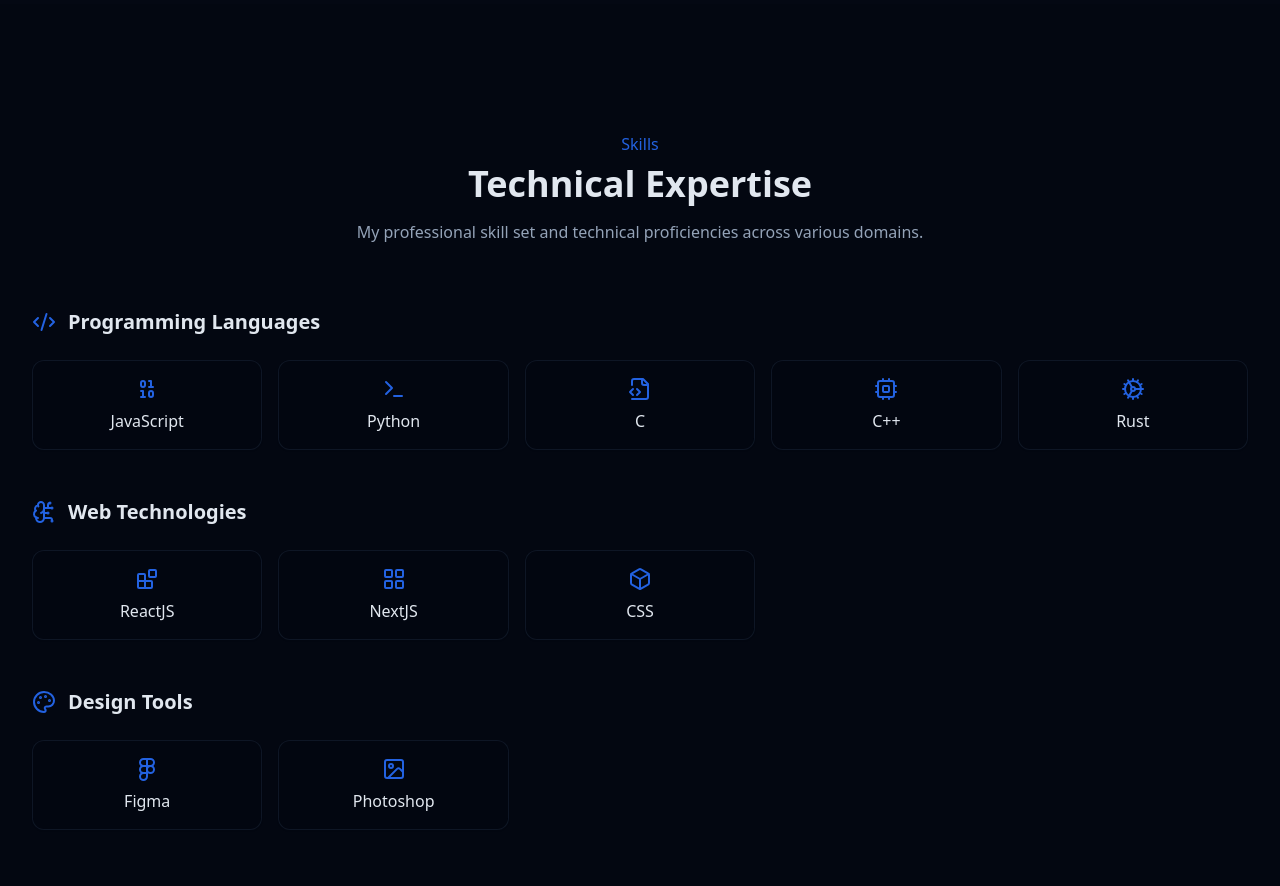
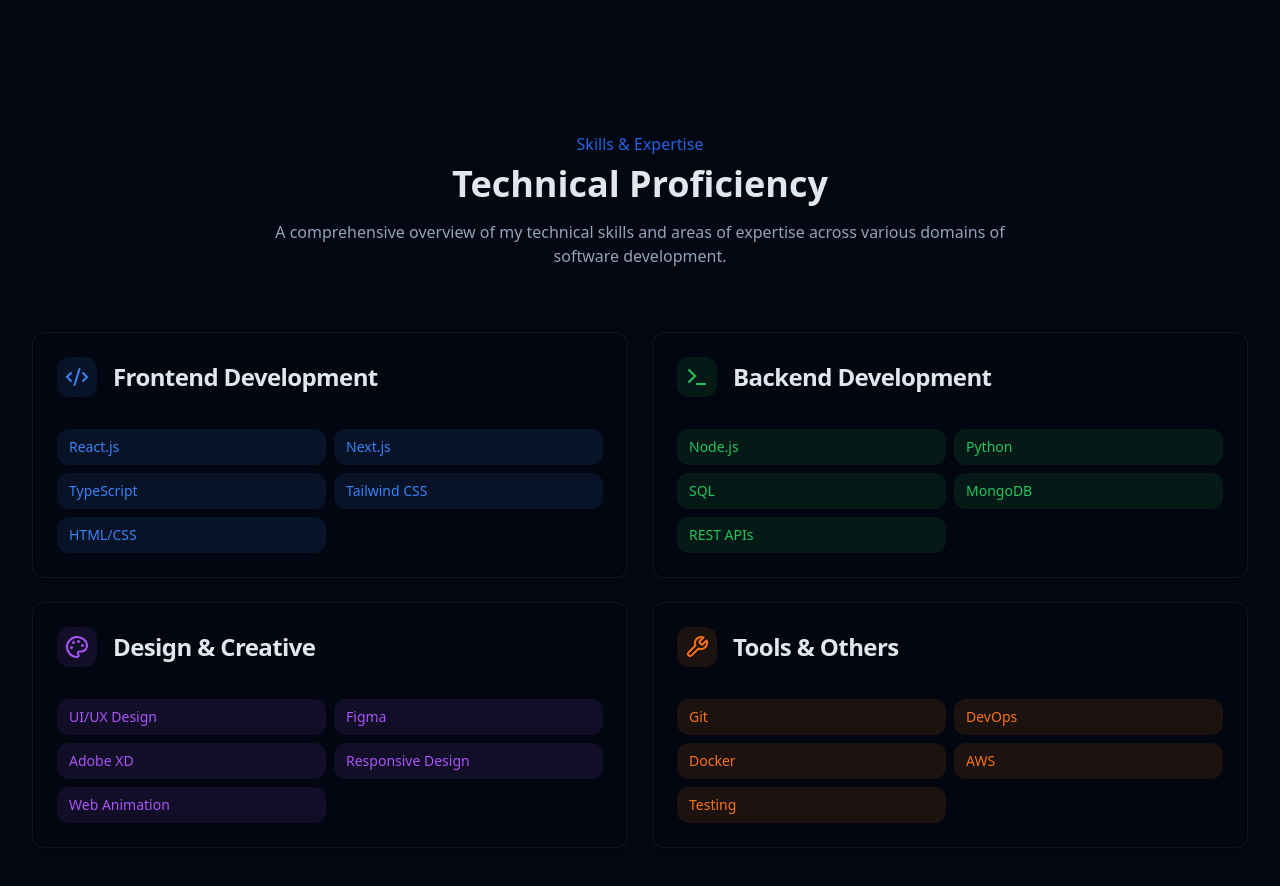
Before and after one commit to karthik558/karthiklal, a Next.js app: page / in a window 1280 px wide. Shown: the part 6040-6926 px from the top of the page. Built offline with nearby package versions, Linux system fonts and the light colour scheme; a web font is replaced by a local one.

Commit message:
portfolio: refactor skills section: restructure skill categories and enhance card layout for improved UI and animation

```diff
--- a/components/sections/skills-section.tsx
+++ b/components/sections/skills-section.tsx
@@ -1,95 +1,114 @@
 "use client"
 
-import { Card } from "@/components/ui/card"
-import { motion } from "framer-motion"
+import { useRef } from "react"
+import { motion, useInView } from "framer-motion"
+import { Card, CardContent, CardHeader, CardTitle } from "@/components/ui/card"
 import {
+  Binary,
+  Blocks,
+  Box,
+  BrainCircuit,
   Code2,
+  Cog,
+  Cpu,
+  Figma,
+  FileCode2,
+  ImageIcon,
+  LayoutGrid,
   Palette,
-  BrainCircuit,
-  FileCode2,
-  Cpu,
-  Cog,
-  Box,
-  Figma as FigmaIcon,
-  ImageIcon,
-  Binary,
+  PenTool,
+  Shield,
   Terminal,
-  Blocks,
-  LayoutGrid,
-  FileJson
+  Wrench,
 } from "lucide-react"
 
-// Mapping of skills to their icons and categories
-const skillsData = {
-  "Programming Languages": {
+// Define skill categories with their respective skills
+const skillCategories = [
+  {
+    name: "Frontend Development",
     icon: Code2,
-    skills: [
-      { name: "JavaScript", icon: Binary },
-      { name: "Python", icon: Terminal },
-      { name: "C", icon: FileCode2 },
-      { name: "C++", icon: Cpu },
-      { name: "Rust", icon: Cog }
-    ]
+    color: "text-blue-500",
+    bgColor: "bg-blue-500/10",
+    skills: ["React.js", "Next.js", "TypeScript", "Tailwind CSS", "HTML/CSS"],
   },
-  "Web Technologies": {
-    icon: BrainCircuit,
-    skills: [
-      { name: "ReactJS", icon: Blocks },
-      { name: "NextJS", icon: LayoutGrid },
-      { name: "CSS", icon: Box }
-    ]
+  {
+    name: "Backend Development",
+    icon: Terminal,
+    color: "text-green-500",
+    bgColor: "bg-green-500/10",
+    skills: ["Node.js", "Python", "SQL", "MongoDB", "REST APIs"],
   },
-  "Design Tools": {
+  {
+    name: "Design & Creative",
     icon: Palette,
-    skills: [
-      { name: "Figma", icon: FigmaIcon },
-      { name: "Photoshop", icon: ImageIcon }
-    ]
-  }
-}
-
-const SkillCard = ({ skill }: { skill: { name: string; icon: any } }) => {
-  const Icon = skill.icon
-  return (
-    <motion.div
-      whileHover={{ y: -5 }}
-      transition={{ duration: 0.2 }}
-    >
-      <Card className="p-4 text-center border border-border/50 bg-card/50 backdrop-blur-sm hover:border-primary/50 transition-colors">
-        <div className="flex flex-col items-center gap-2">
-          <Icon className="h-6 w-6 text-primary" />
-          <span className="font-medium">{skill.name}</span>
-        </div>
-      </Card>
-    </motion.div>
-  )
-}
+    color: "text-purple-500",
+    bgColor: "bg-purple-500/10",
+    skills: ["UI/UX Design", "Figma", "Adobe XD", "Responsive Design", "Web Animation"],
+  },
+  {
+    name: "Tools & Others",
+    icon: Wrench,
+    color: "text-orange-500",
+    bgColor: "bg-orange-500/10",
+    skills: ["Git", "DevOps", "Docker", "AWS", "Testing"],
+  },
+]
 
 export default function SkillsSection() {
+  const ref = useRef(null)
+  const isInView = useInView(ref, { once: false, amount: 0.2 })
+
   return (
     <section id="skills" className="py-20 md:py-32">
       <div className="container">
-        <div className="text-center max-w-3xl mx-auto mb-16">
-          <span className="inline-block text-primary font-medium mb-2">Skills</span>
-          <h2 className="text-3xl md:text-4xl font-bold mb-4">Technical Expertise</h2>
+        <motion.div
+          ref={ref}
+          initial={{ opacity: 0, y: 20 }}
+          animate={isInView ? { opacity: 1, y: 0 } : { opacity: 0, y: 20 }}
+          transition={{ duration: 0.5 }}
+          className="text-center max-w-3xl mx-auto mb-16"
+        >
+          <span className="inline-block text-primary font-medium mb-2">Skills & Expertise</span>
+          <h2 className="text-3xl md:text-4xl font-bold mb-4">Technical Proficiency</h2>
           <p className="text-muted-foreground">
-            My professional skill set and technical proficiencies across various domains.
+            A comprehensive overview of my technical skills and areas of expertise across various domains of software development.
           </p>
-        </div>
+        </motion.div>
 
-        <div className="space-y-12">
-          {Object.entries(skillsData).map(([category, { icon: Icon, skills }]) => (
-            <div key={category} className="space-y-6">
-              <div className="flex items-center gap-3">
-                <Icon className="h-6 w-6 text-primary" />
-                <h3 className="text-xl font-bold">{category}</h3>
-              </div>
-              <div className="grid grid-cols-2 sm:grid-cols-3 md:grid-cols-4 lg:grid-cols-5 gap-4">
-                {skills.map((skill) => (
-                  <SkillCard key={skill.name} skill={skill} />
-                ))}
-              </div>
-            </div>
+        <div className="grid grid-cols-1 md:grid-cols-2 gap-6">
+          {skillCategories.map((category, categoryIndex) => (
+            <motion.div
+              key={category.name}
+              initial={{ opacity: 0, y: 20 }}
+              animate={isInView ? { opacity: 1, y: 0 } : { opacity: 0, y: 20 }}
+              transition={{ duration: 0.5, delay: categoryIndex * 0.1 }}
+            >
+              <Card className="border border-border/50 bg-card/50 backdrop-blur-sm h-full">
+                <CardHeader>
+                  <div className="flex items-center gap-4 mb-2">
+                    <div className={`p-2 rounded-lg ${category.bgColor}`}>
+                      <category.icon className={`h-6 w-6 ${category.color}`} />
+                    </div>
+                    <CardTitle>{category.name}</CardTitle>
+                  </div>
+                </CardHeader>
+                <CardContent>
+                  <div className="grid grid-cols-2 gap-2">
+                    {category.skills.map((skill, skillIndex) => (
+                      <motion.div
+                        key={skill}
+                        initial={{ opacity: 0, x: -20 }}
+                        animate={isInView ? { opacity: 1, x: 0 } : { opacity: 0, x: -20 }}
+                        transition={{ duration: 0.5, delay: categoryIndex * 0.1 + skillIndex * 0.1 }}
+                        className={`px-3 py-2 rounded-lg ${category.bgColor} ${category.color} text-sm font-medium`}
+                      >
+                        {skill}
+                      </motion.div>
+                    ))}
+                  </div>
+                </CardContent>
+              </Card>
+            </motion.div>
           ))}
         </div>
       </div>
```
